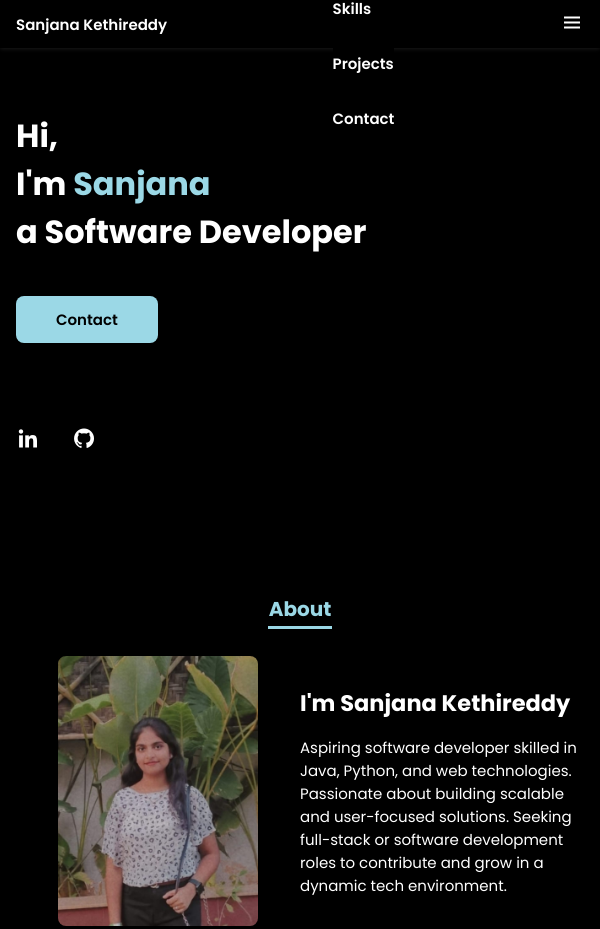
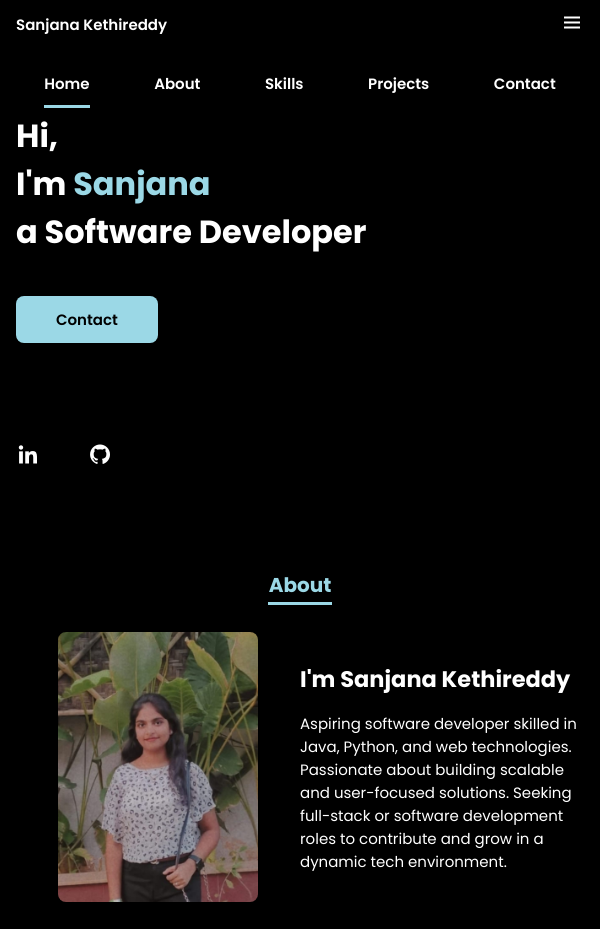
Before and after one commit to SanjanaKethireddy/Portfolio, a plain HTML site: page index.html in a window 600 px wide. Shown: the top 929 px of the page. Drawn offline with nearby package versions, Linux system fonts and the light colour scheme.

Commit message:
Update styles.css

```diff
--- a/assets/css/styles.css
+++ b/assets/css/styles.css
@@ -1,7 +1,4 @@
-/*===== GOOGLE FONTS =====*/
 @import url("https://fonts.googleapis.com/css2?family=Poppins:wght@400;600;700&display=swap");
-
-/*===== VARIABLES CSS =====*/
 :root {
   --header-height: 3rem;
   --font-semi: 600;
@@ -400,10 +397,12 @@ img {
     padding: 4rem 0 2rem;
   }
   .home__social {
-    padding-top: 0;
-    padding-bottom: 2.5rem;
-    flex-direction: row;
-    align-self: flex-end;
+   display: flex;
+  flex-direction: row; /* changed from column to row */
+  gap: 1rem;            /* adds spacing between icons */
+  align-items: center;
+  justify-content: flex-start;
+  margin-top: 1rem;
   }
   .home__social-icon {
     margin-bottom: 0;
@@ -501,3 +500,40 @@ img {
     width: 450px;
   }
 }
+/* ===== FIX: Horizontal navbar and social icons on mobile ===== */
+@media screen and (max-width: 767px) {
+  .nav__menu {
+    position: fixed;
+    top: var(--header-height);
+    right: 0;
+    width: 100%;
+    background-color: #000000;
+    padding: 1rem;
+    z-index: var(--z-fixed);
+  }
+
+  .nav__list {
+    display: flex;
+    flex-direction: row;         /* changed from column to row */
+    justify-content: space-around;
+    align-items: center;
+    flex-wrap: wrap;             /* allows wrapping on small screens */
+    gap: 0.5rem;
+  }
+
+  .nav__item {
+    margin: 0.5rem;
+  }
+
+  .home__social {
+    flex-direction: row;         /* changed from column to row */
+    justify-content: flex-start;
+    align-items: center;
+    gap: 1rem;
+    margin-top: 1rem;
+  }
+
+  .home__social-icon {
+    margin-bottom: 0;           /* remove vertical spacing */
+  }
+}
```
